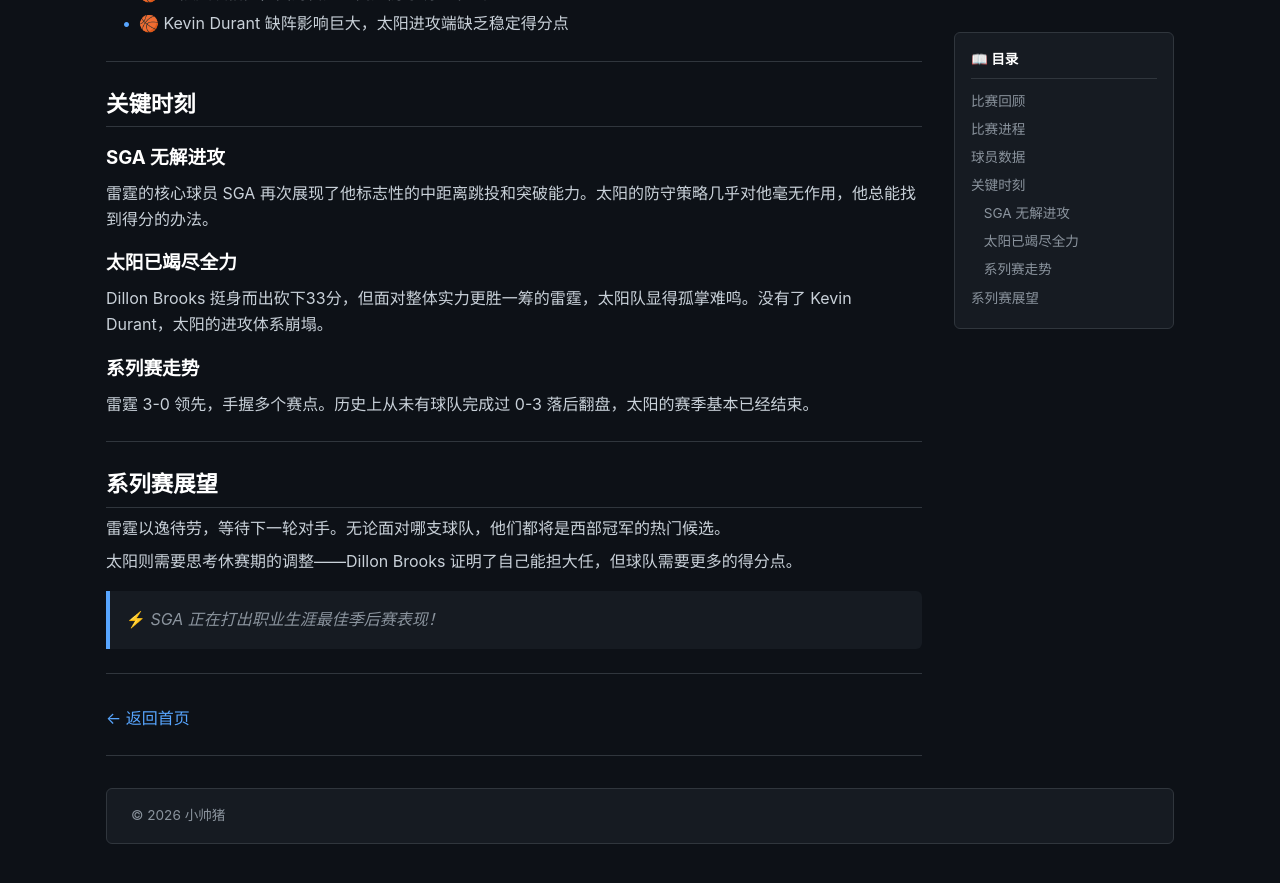
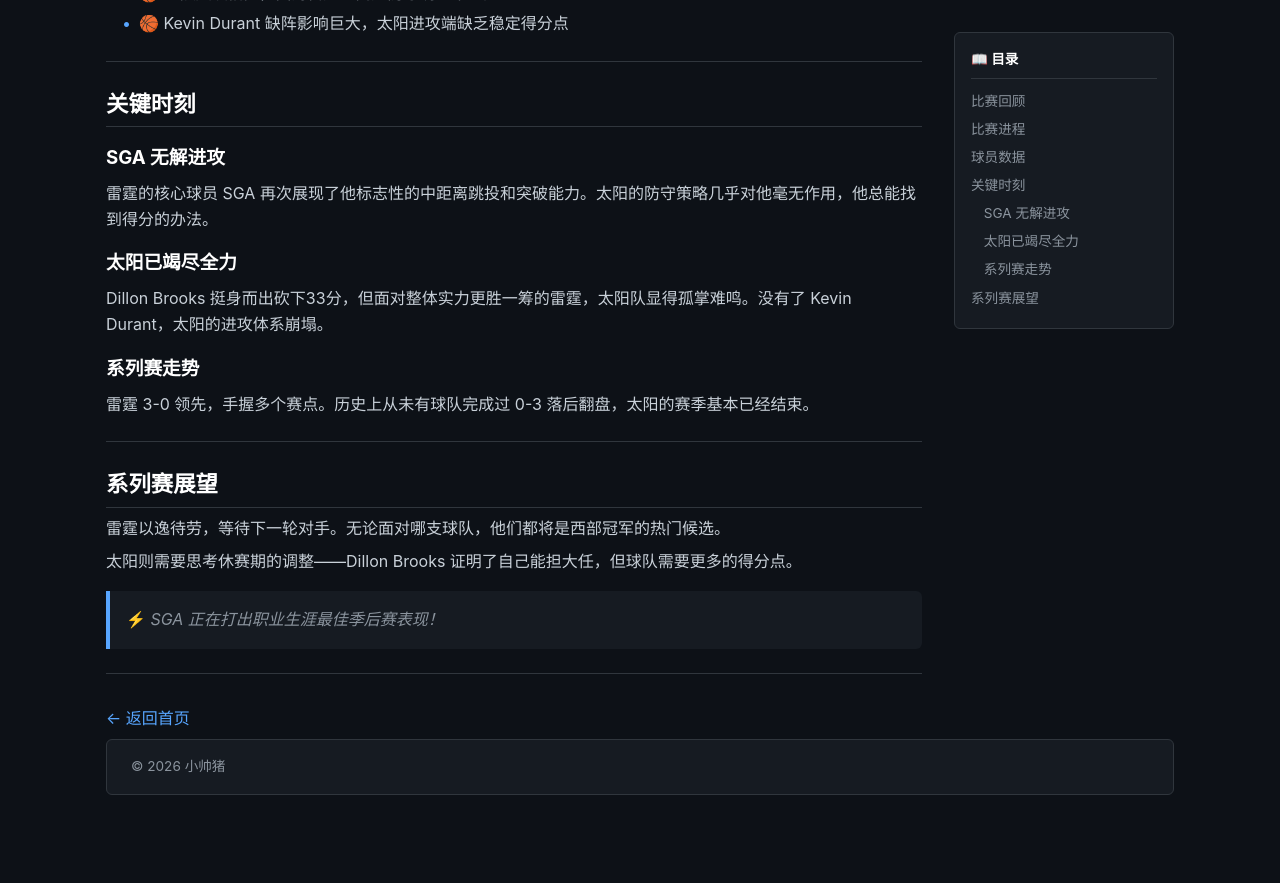
Before and after one commit to godsay1983/godsay1983.github.io, a Jekyll site: the page built from _posts/2026-04-26-nba-playoffs-thunder-suns.md, in a window 1280 px wide and 900 px high, scrolled down 1151 px. Shown: the top 883 px of the window. Built offline with Jekyll 4.4.1, drawn with Linux system fonts in a browser that asks for light colours; comment, search, counter and statistics services are not loaded; after the commit the page ends 2002 px from its top, so only the background shows below that.

Commit message:
fix: 内网 GitLab 部署移除 Gitalk 评论，GitHub Pages 保留
- post.html 条件增加 site.gitalk_enabled 开关
- _config.yml 默认 gitalk_enabled: false（内网）
- 新增 _config_github.yml 开启评论（仅 GitHub Actions 用 --config 叠加）
- 修复此前 JEKYLL_GITALK 死变量从未生效的问题

```diff
--- a/_config.yml
+++ b/_config.yml
@@ -35,3 +35,8 @@ github:
   client_id: "REMOVED_CLIENT_ID"
   client_secret: "REMOVED_CLIENT_SECRET"
   repository: "godsay1983/godsay1983.github.io"
+
+# Gitalk 评论开关
+# 默认关闭（内网 GitLab 部署不需要评论）。
+# GitHub Pages 部署时由 CI 用 --config 叠加 _config_github.yml 开启。
+gitalk_enabled: false
--- /dev/null
+++ b/_config_github.yml
@@ -0,0 +1,3 @@
+# GitHub Pages 专用配置（由 .github/workflows/pages.yml 通过 --config 叠加）
+# 开启 Gitalk 评论功能。内网 GitLab 部署不加载此文件，保持 gitalk_enabled: false。
+gitalk_enabled: true
--- a/_layouts/post.html
+++ b/_layouts/post.html
@@ -74,7 +74,7 @@ layout: default
       <a href="/">← 返回首页</a>
     </p>
 
-    {% if jekyll.environment == "production" and site.github.client_id %}
+    {% if jekyll.environment == "production" and site.github.client_id and site.gitalk_enabled %}
     <hr>
     <div id="gitalk-container" style="margin-top: 2rem;"></div>
     <link rel="stylesheet" href="https://cdn.jsdelivr.net/npm/gitalk@1.8.0/dist/gitalk.min.css">
```
Also changed, not shown: .github/workflows/pages.yml.
